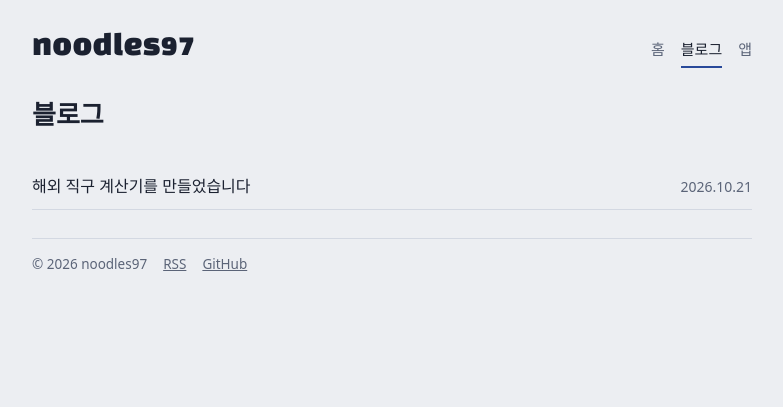
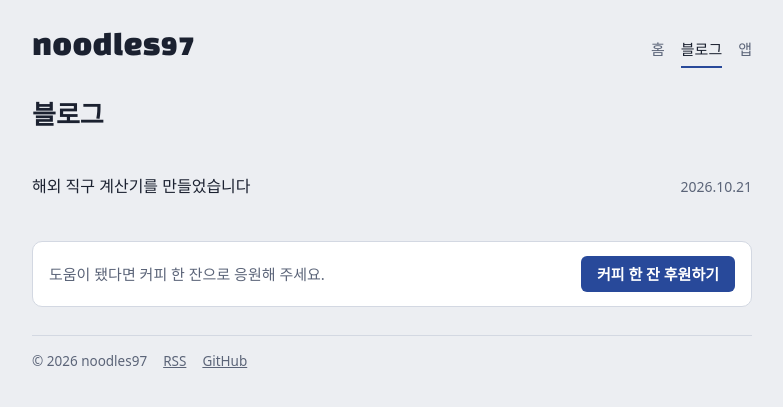
Before and after one commit to noodles97/noodles97.github.io, a Jekyll site: the page built from blog/index.html, in a window 1280 px wide. Shown: the top 407 px of the page, without its empty margins (248-1031 px from the left). Built offline with Jekyll 4.4.1, drawn with Linux system fonts in a browser that asks for light colours; some web fonts are replaced.

Commit message:
블로그·앱 페이지에 후원 버튼 추가, 글 목록 구분선 정리
Co-Authored-By: Claude Fable 5.1 <noreply@anthropic.com>

```diff
--- a/_config.yml
+++ b/_config.yml
@@ -5,6 +5,7 @@ baseurl: ""
 lang: ko
 timezone: Asia/Seoul
 permalink: /blog/:year/:month/:day/:title/
+donate_url: https://buymeacoffee.com/noodles97
 markdown: kramdown
 plugins:
   - jekyll-feed
--- /dev/null
+++ b/_includes/donate.html
@@ -0,0 +1,4 @@
+<aside class="donate-box">
+  <span>도움이 됐다면 커피 한 잔으로 응원해 주세요.</span>
+  <a class="donate" href="{{ site.donate_url }}" rel="noopener">커피 한 잔 후원하기</a>
+</aside>
--- a/apps/index.html
+++ b/apps/index.html
@@ -12,3 +12,4 @@ title: 앱
   </li>
 {% endfor %}
 </ul>
+{% include donate.html %}
--- a/assets/css/style.css
+++ b/assets/css/style.css
@@ -33,7 +33,8 @@ h1,h2,h3{line-height:1.25;text-wrap:balance;margin:0}
 .card-main span{font-size:14px;color:var(--fg-muted)}
 .card-repo{font-size:13px;padding:8px 16px;border-top:1px solid var(--line);text-decoration:none}
 .posts{list-style:none;margin:0;padding:0;display:grid}
-.posts li{display:flex;justify-content:space-between;gap:16px;align-items:baseline;padding:10px 0;border-bottom:1px solid var(--line)}
+.posts li{display:flex;justify-content:space-between;gap:16px;align-items:baseline;padding:10px 0}
+.posts li+li{border-top:1px solid var(--line)}
 .posts a{color:var(--fg);text-decoration:none;font-weight:500}
 .posts a:hover{color:var(--accent)}
 .posts time{color:var(--fg-muted);font-size:14px;white-space:nowrap;font-variant-numeric:tabular-nums}
@@ -56,5 +57,8 @@ h1,h2,h3{line-height:1.25;text-wrap:balance;margin:0}
 .prose table{border-collapse:collapse;width:100%;font-size:15px}
 .prose th,.prose td{padding:6px 8px;border-bottom:1px solid var(--line);text-align:left}
 .back{margin:0}
+.donate-box{display:flex;flex-wrap:wrap;align-items:center;justify-content:space-between;gap:10px 16px;padding:14px 16px;background:var(--surface);border:1px solid var(--line);border-radius:10px;font-size:15px;color:var(--fg-muted)}
+.donate{display:inline-flex;align-items:center;height:36px;padding:0 16px;border-radius:6px;background:var(--accent);color:#fff;font-weight:600;text-decoration:none;white-space:nowrap}
+.donate:hover{filter:brightness(1.08)}
 .site-foot{display:flex;flex-wrap:wrap;gap:8px 16px;font-size:13.5px;color:var(--fg-muted);border-top:1px solid var(--line);padding-top:14px}
 .site-foot a{color:var(--fg-muted)}
--- a/blog/index.html
+++ b/blog/index.html
@@ -12,3 +12,4 @@ title: 블로그
 {% else %}
 <p class="empty">아직 글이 없습니다.</p>
 {% endif %}
+{% include donate.html %}
```
